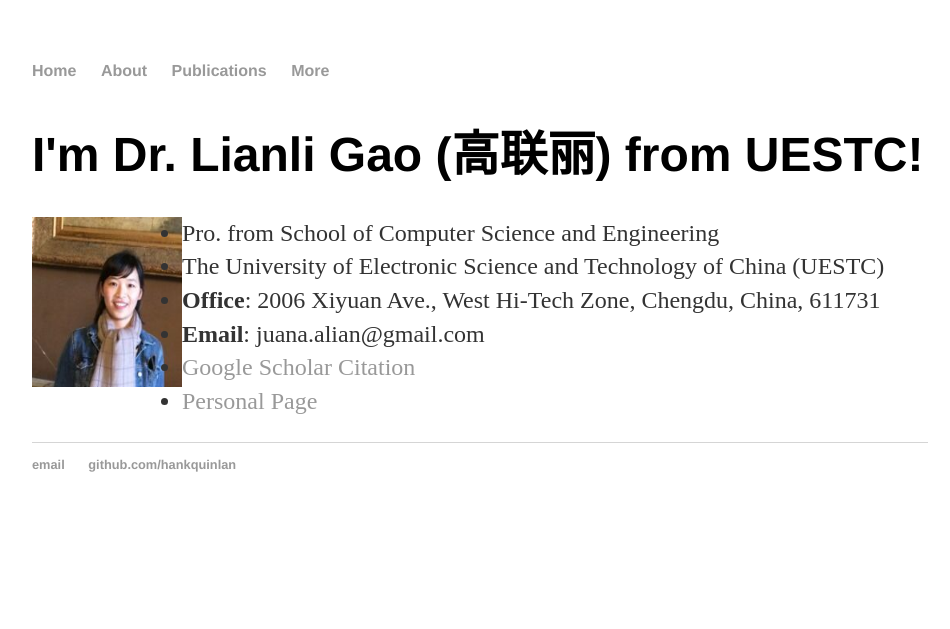
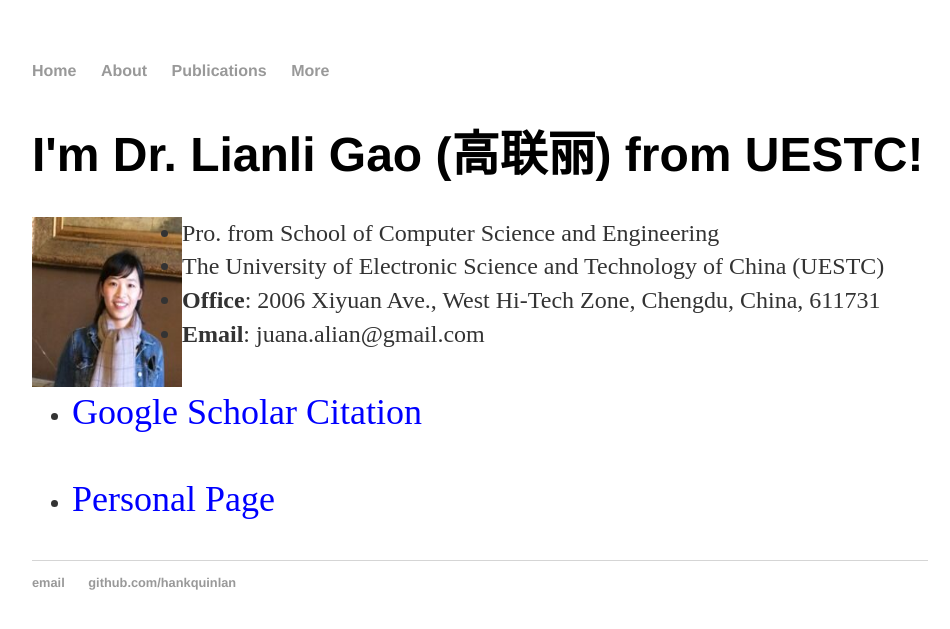
Before and after one commit to lianliGao/lianligao.github.io, a Jekyll site: the page built from index.html, in a window 1280 px wide. Shown: the top 629 px of the page, without its empty margins (160-1110 px from the left). Built offline with Jekyll 4.4.1, drawn with Linux system fonts in a browser that asks for light colours.

Commit message:
Update index.html

```diff
--- a/index.html
+++ b/index.html
@@ -5,14 +5,14 @@
 
 		<div class="blurb">
 			<h1>I'm Dr. Lianli Gao (高联丽) from UESTC!</h1>
-			<p><img src="1.png" alt="photo" style="width:150px;height:170px;float:left">
+			<p ><img src="1.png" alt="photo" style="width:150px;height:170px;float:left">
 				<ul class="contacts">
 					<li> Pro. from School of Computer Science and Engineering</li>
 					<li>The University of Electronic Science and Technology of China (UESTC)</li>
 					<li><b> Office</b>: 2006 Xiyuan Ave., West Hi-Tech Zone, Chengdu, China, 611731 </li>
 					<li> <b>Email</b>: juana.alian@gmail.com </li>
-					<li><a href="https://scholar.google.com/citations?user=zsm2dpYAAAAJ&hl=en">Google Scholar Citation</a></li>
-					<li font color="#0000ff"><a href="https://lianligao.github.io/" >Personal Page</a></li>
+					<li><a href="https://scholar.google.com/citations?user=zsm2dpYAAAAJ&hl=en"><p style="color:blue"> Google Scholar Citation </p></a></li>
+					<li font color="#0000ff"><a href="https://lianligao.github.io/" > <p style="color:blue">Personal Page </p></a></li>
 				</ul>
 			</p>
 			</div>
```
